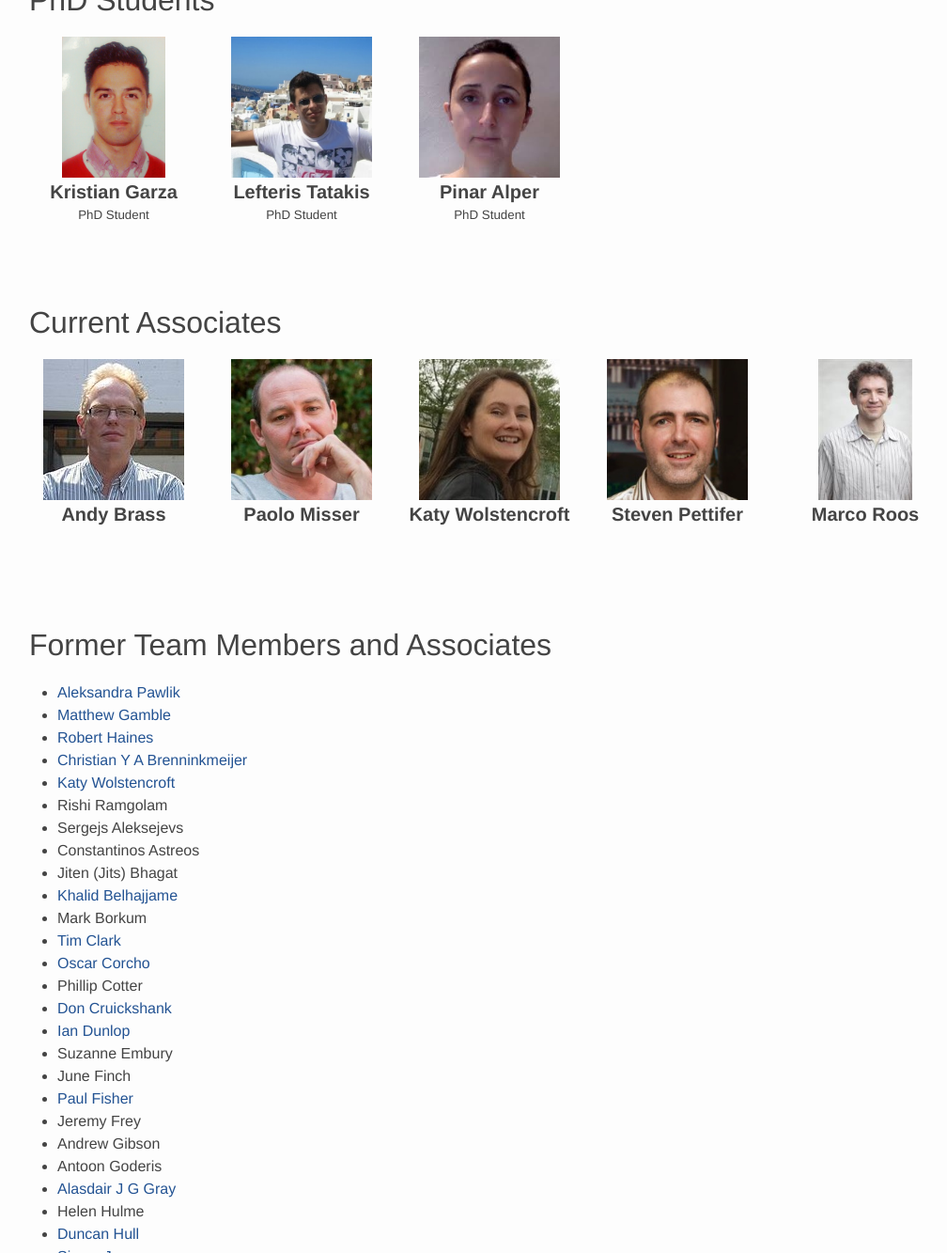
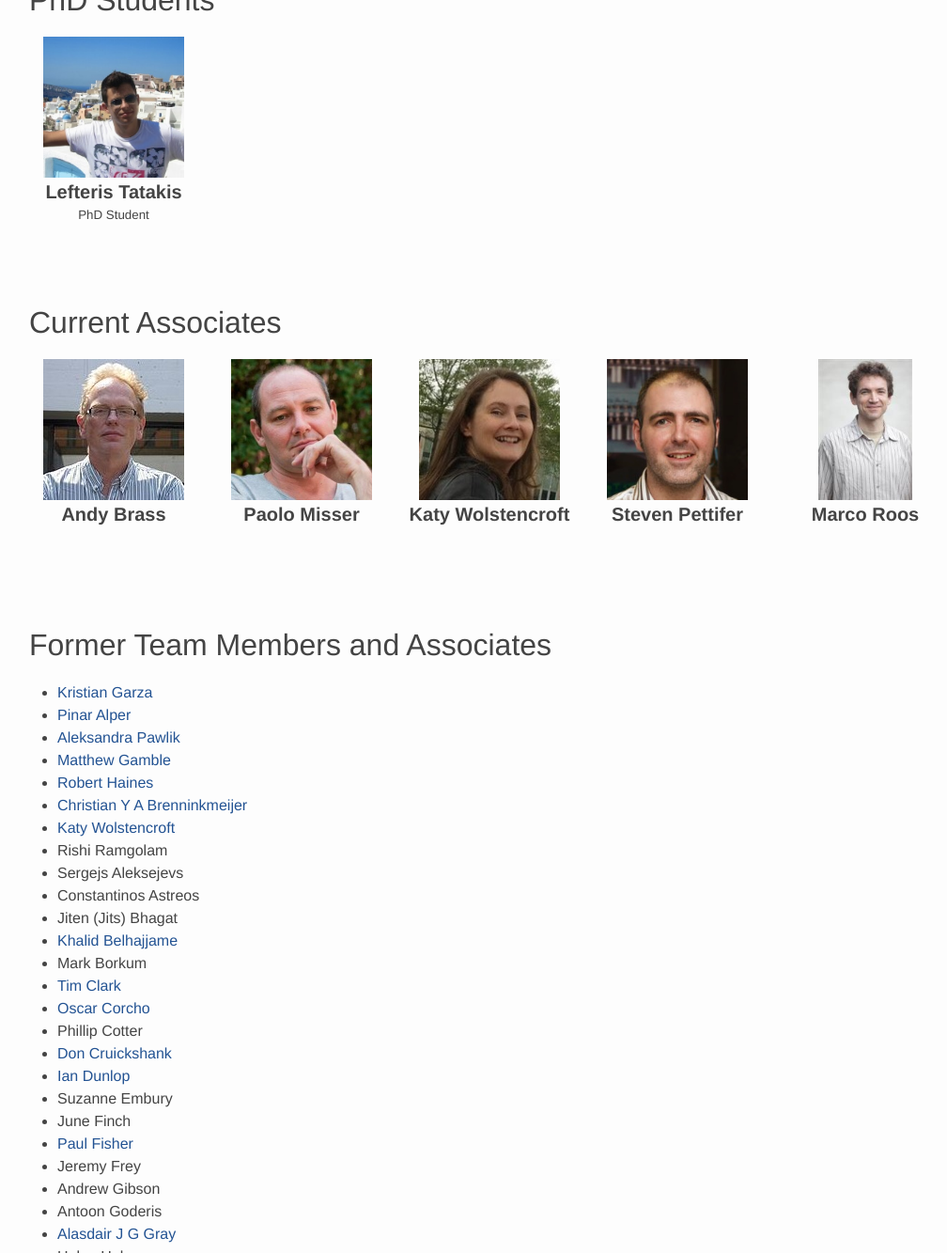
Before and after one commit to eScienceLab/eScienceLab.github.io, a Jekyll site: the page built from people.md, in a window 1280 px wide and 1400 px high, scrolled down 1328 px, cut to the strip 67-1400 px from the top of the window. Shown: the whole strip at 94% size, without its empty margins (69-1077 px from the left). Built offline with Jekyll 4.4.1, drawn with Linux system fonts in a browser that asks for light colours; nearby versions of some CDN libraries; comment, search, counter and statistics services are not loaded.

Commit message:
Removed Pinar and Kristian from PhD student list :tada:

```diff
--- a/people.md
+++ b/people.md
@@ -78,19 +78,9 @@ permalink: /people/
 ## PhD Students
 <div class="grid js-masonry"
   data-masonry-options='{ "itemSelector": ".grid-item", "columnWidth": 100 }'>
-	<div class="grid-item profile_box">
-		<a href="http://orcid.org/0000-0003-3484-6875"><img src="/images/profiles/kristian-garza.jpg" class="profile_picture"></a>
-		<div class="name">Kristian Garza</div>
-		<div class="role">PhD Student</div>
-	</div>
-		<div class="grid-item profile_box">
+    <div class="grid-item profile_box">
 		<a href="http://orcid.org/0000-0001-5554-7634"><img src="/images/profiles/lefteris-tatakis.jpg" class="profile_picture"></a>
 		<div class="name"><!--Eleftherios--> Lefteris Tatakis</div>
-		<div class="role">PhD Student</div>
-	</div>
-		<div class="grid-item profile_box">
-		<a href="http://orcid.org/0000-0002-2224-0780"><img src="/images/profiles/pinar-alper.png" class="profile_picture"></a>
-		<div class="name">Pinar Alper</div>
 		<div class="role">PhD Student</div>
 	</div>
 </div>
```
Also changed, not shown: other parts of people.md (+2 -0 lines).
